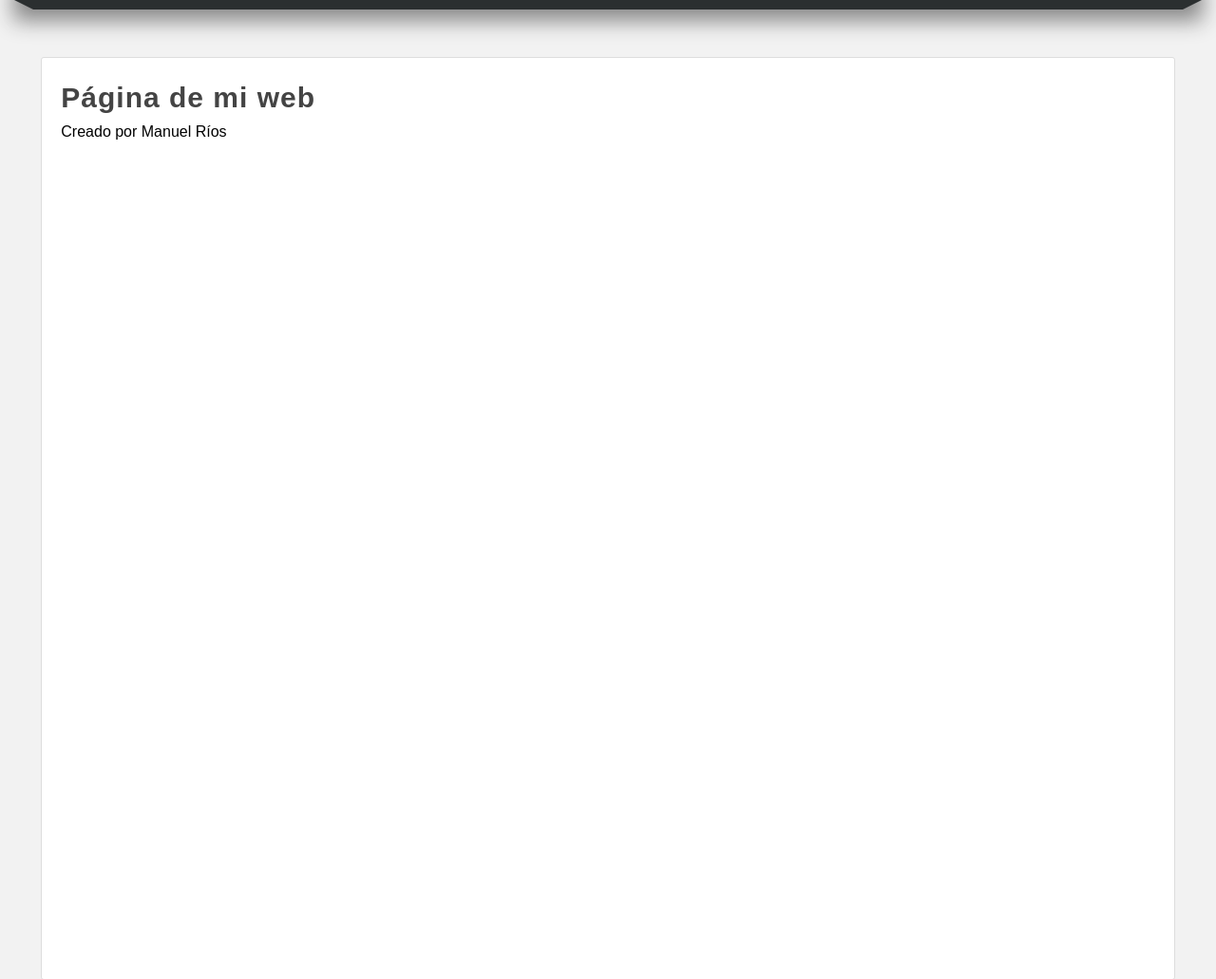
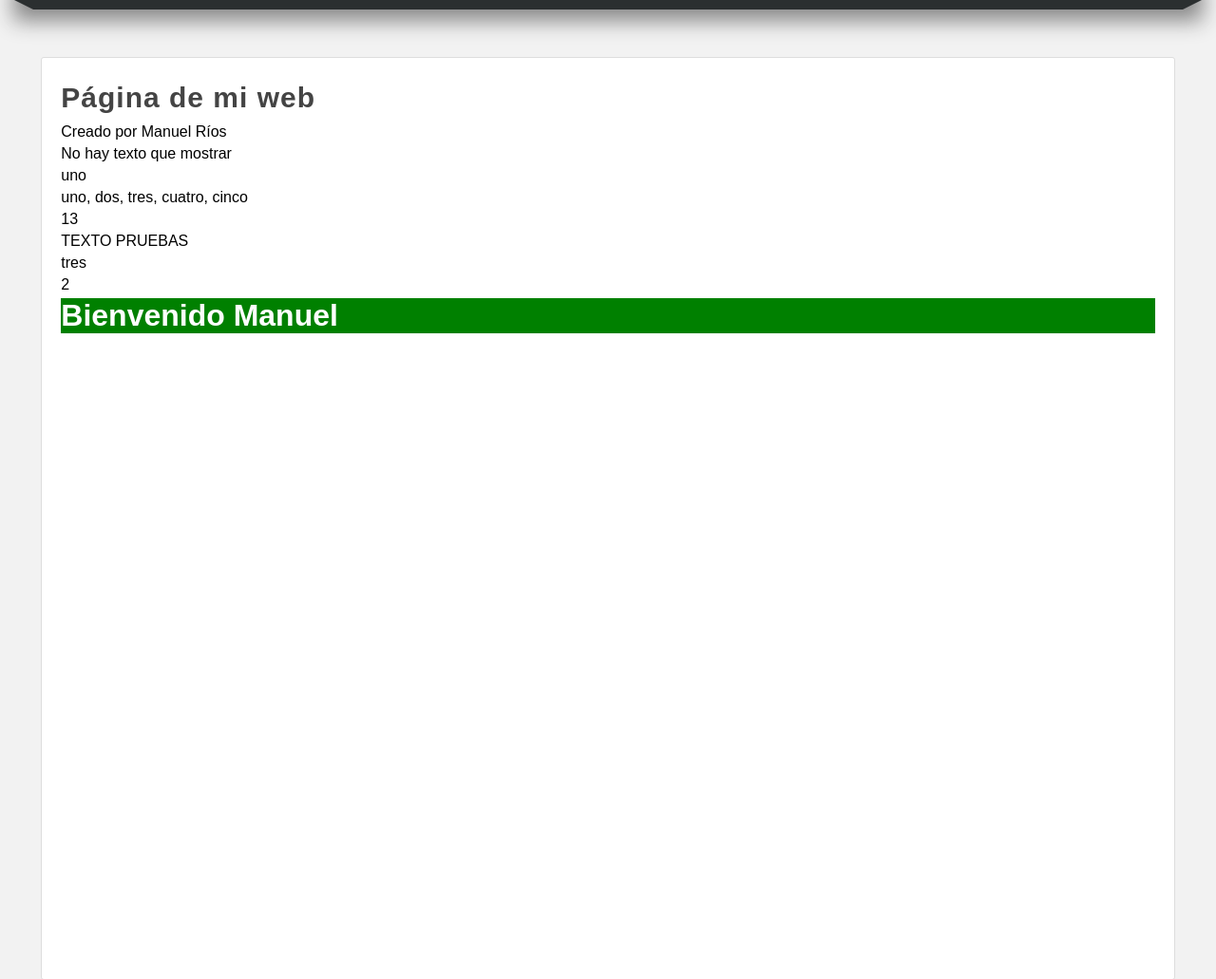
Before and after one commit to ManRio/pythondesde0, a Django app: page /pagina/ in a window 1280 px wide. Shown: the part 182-1213 px from the top of the page at 95% size. Run offline with Django 5.2, Linux system fonts and the light colour scheme.

Commit message:
Django, Platillas, Templates y Filtros

```diff
--- a/22-django/AprendiendoDjango/miapp/templates/layout.html
+++ b/22-django/AprendiendoDjango/miapp/templates/layout.html
@@ -1,4 +1,5 @@
 {% load static %}
+{% load filters %}
 <!DOCTYPE html>
 <html lang="es">
 <head>
--- a/22-django/AprendiendoDjango/miapp/templates/pagina.html
+++ b/22-django/AprendiendoDjango/miapp/templates/pagina.html
@@ -1,5 +1,16 @@
 {% extends "layout.html" %} {% block title %}Página de pruebas{% endblock %}
 {% block content %}
 <h1 class="title">Página de mi web</h1>
-<p>Creado por Manuel Ríos</p>
+<p>{{ "Creado por Manuel Ríosñ"|cut:"ñ" }}</p>
+<p>{{ texto |default:"No hay texto que mostrar"}}</p>
+<p>{{ lista|first }}</p>
+<p>{{ lista|join:', '}}</p>
+<p>{{ "texto pruebas"|length }}</p>
+<p>{{ "texto pruebas"|upper }}</p>
+<p>{{ lista|random}}</p>
+<p>{{ "<h1>texto</h1> <strong>pruebas</strong>"|striptags|wordcount }}</p>
+
+{% load filters %}
+{{ "Manuel"|saludo|safe }}
+
 {% endblock %}
--- /dev/null
+++ b/22-django/AprendiendoDjango/miapp/templatetags/filters.py
@@ -0,0 +1,10 @@
+from django import template
+
+register = template.Library()
+
+@register.filter(name='saludo')
+def saludo(value):
+    largo = ''
+    if len(value) >= 8:
+        largo = '<p>tu nombre es muy largo</p>'
+    return f"<h1 style='background:green;color:white;'>Bienvenido {value}</h1> "+ largo
--- a/22-django/AprendiendoDjango/miapp/views.py
+++ b/22-django/AprendiendoDjango/miapp/views.py
@@ -57,7 +57,10 @@ def hola_mundo(request):
 def pagina(request, redirigir=0):
     if redirigir == 1:
         return redirect('contacto', nombre="Manuel", apellidos="Ríos")
-    return render(request, "pagina.html")
+    return render(request, "pagina.html", {
+        'texto': '',
+        'lista': ['uno', 'dos', 'tres', 'cuatro', 'cinco']
+    })
 
 def contacto(request, nombre="", apellidos=""):
     html = "<h3>Sin datos de contacto</h3>"
```
Also changed, not shown: 22-django/AprendiendoDjango/miapp/templatetags/__init__.py (added).
